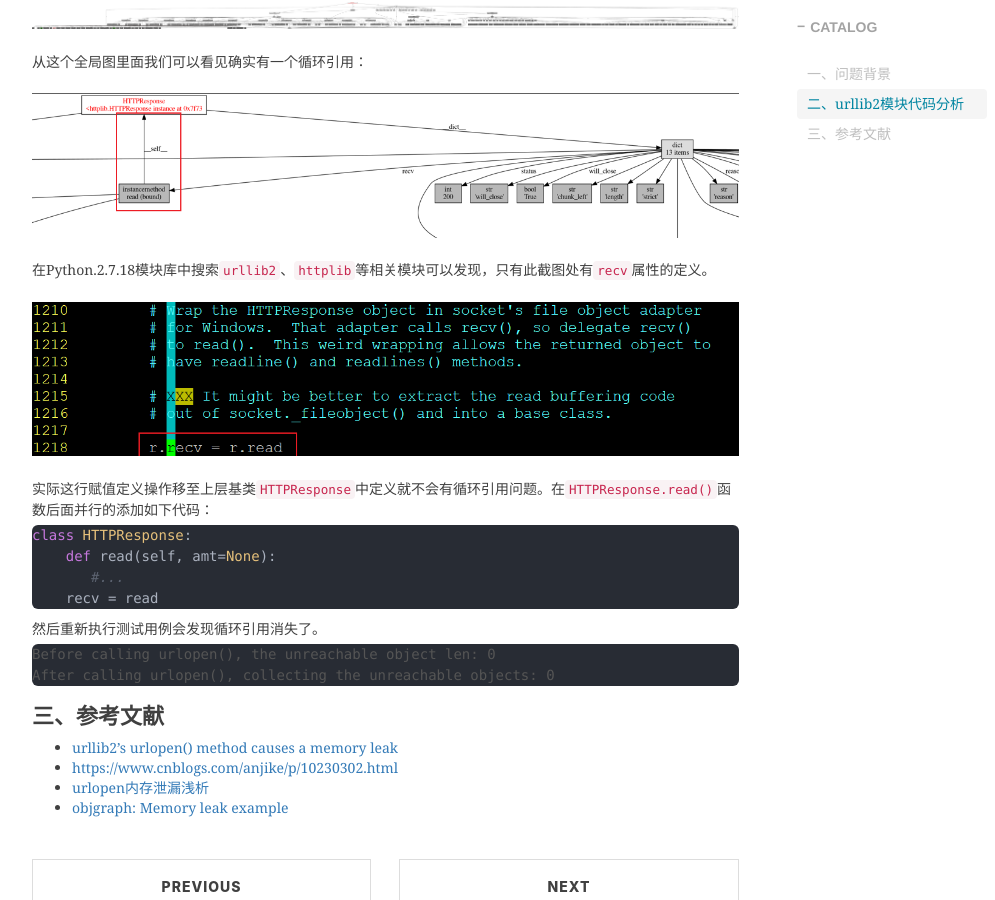
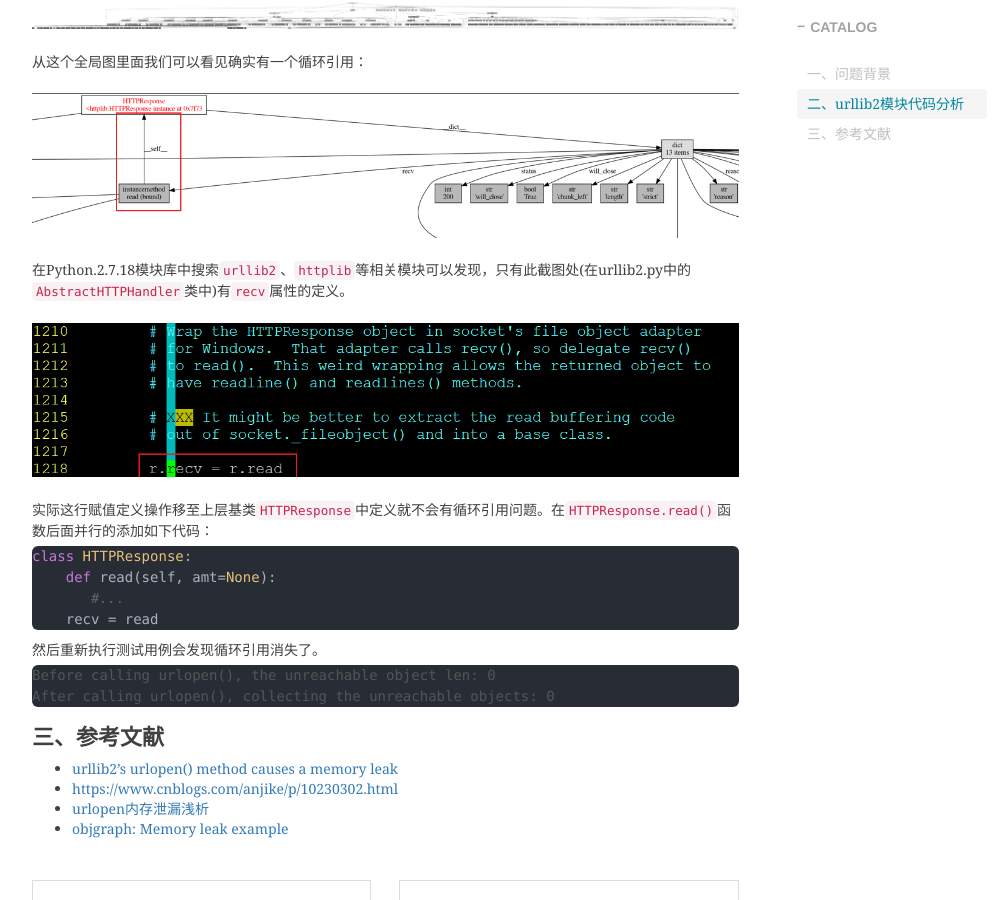
Before and after one commit to shihai1991/shihai1991.github.io, a Jekyll site: the page built from _posts/2023-02-23-urllib内存泄露问题分析.md, in a window 1280 px wide and 900 px high, scrolled down 2286 px. Shown: the whole window, without its empty margins (233-1228 px from the left). Built offline with Jekyll 4.4.1, drawn with Linux system fonts in a browser that asks for light colours; nearby versions of some CDN libraries; comment, search, counter and statistics services are not loaded.

Commit message:
Update 2023-02-23-urllib内存泄露问题分析.md

````diff
--- a/_posts/2023-02-23-urllib内存泄露问题分析.md
+++ b/_posts/2023-02-23-urllib内存泄露问题分析.md
@@ -95,7 +95,7 @@ After calling urlopen(), collecting the unreachable objects: 7
 ![]({{site.baseurl}}/img/2023/Q1/20230225-0x7f7393427820.png)
 从这个全局图里面我们可以看见确实有一个循环引用：
 ![]({{site.baseurl}}/img/2023/Q1/20230225-0x7f7393427820-2.png)
-在Python.2.7.18模块库中搜索`urllib2`、`httplib`等相关模块可以发现，只有此截图处有`recv`属性的定义。
+在Python.2.7.18模块库中搜索`urllib2`、`httplib`等相关模块可以发现，只有此截图处(在urllib2.py中的`AbstractHTTPHandler`类中)有`recv`属性的定义。
 ![]({{site.baseurl}}/img/2023/Q1/20230225-recv.png)
 实际这行赋值定义操作移至上层基类`HTTPResponse`中定义就不会有循环引用问题。在`HTTPResponse.read()`函数后面并行的添加如下代码：
 ```python
````
